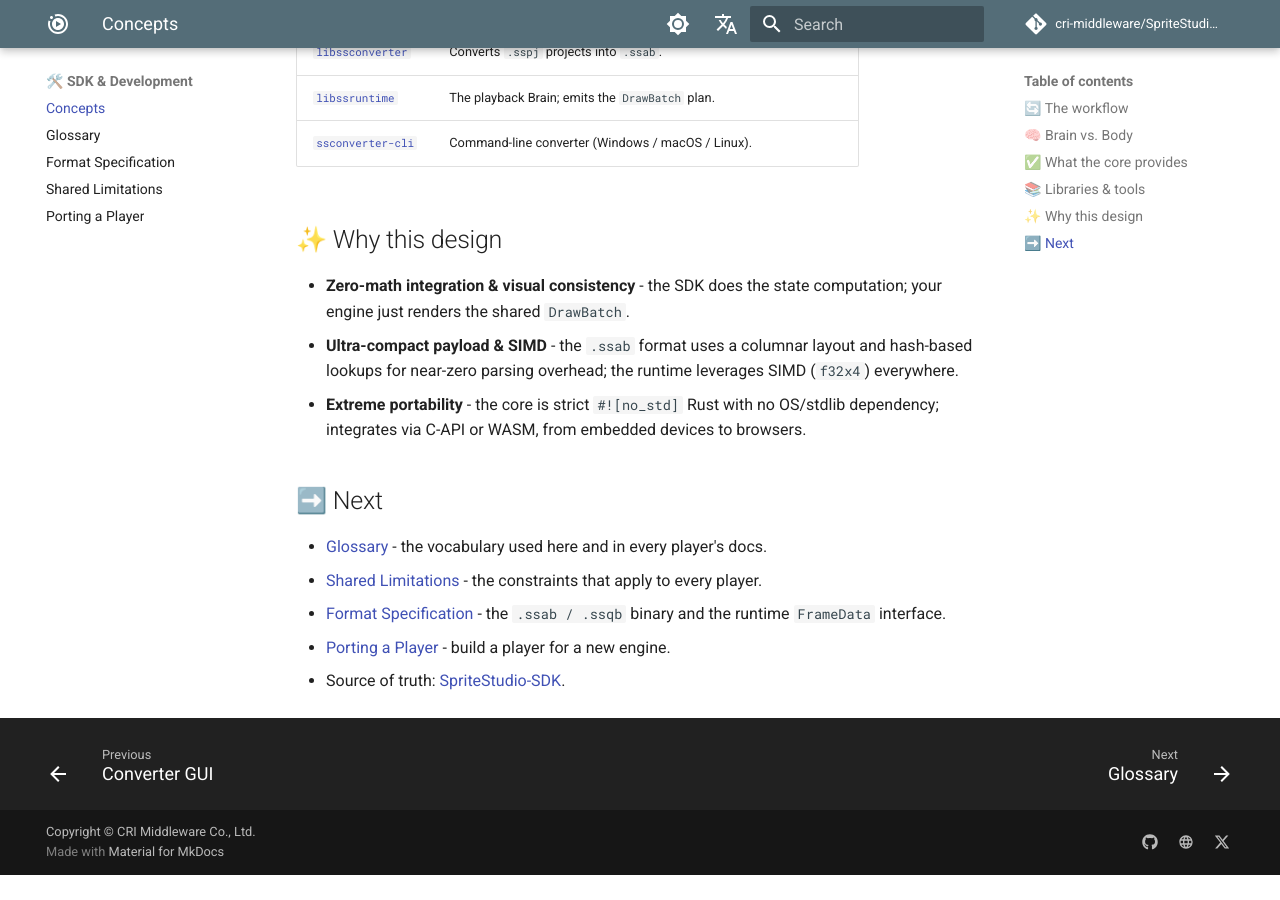
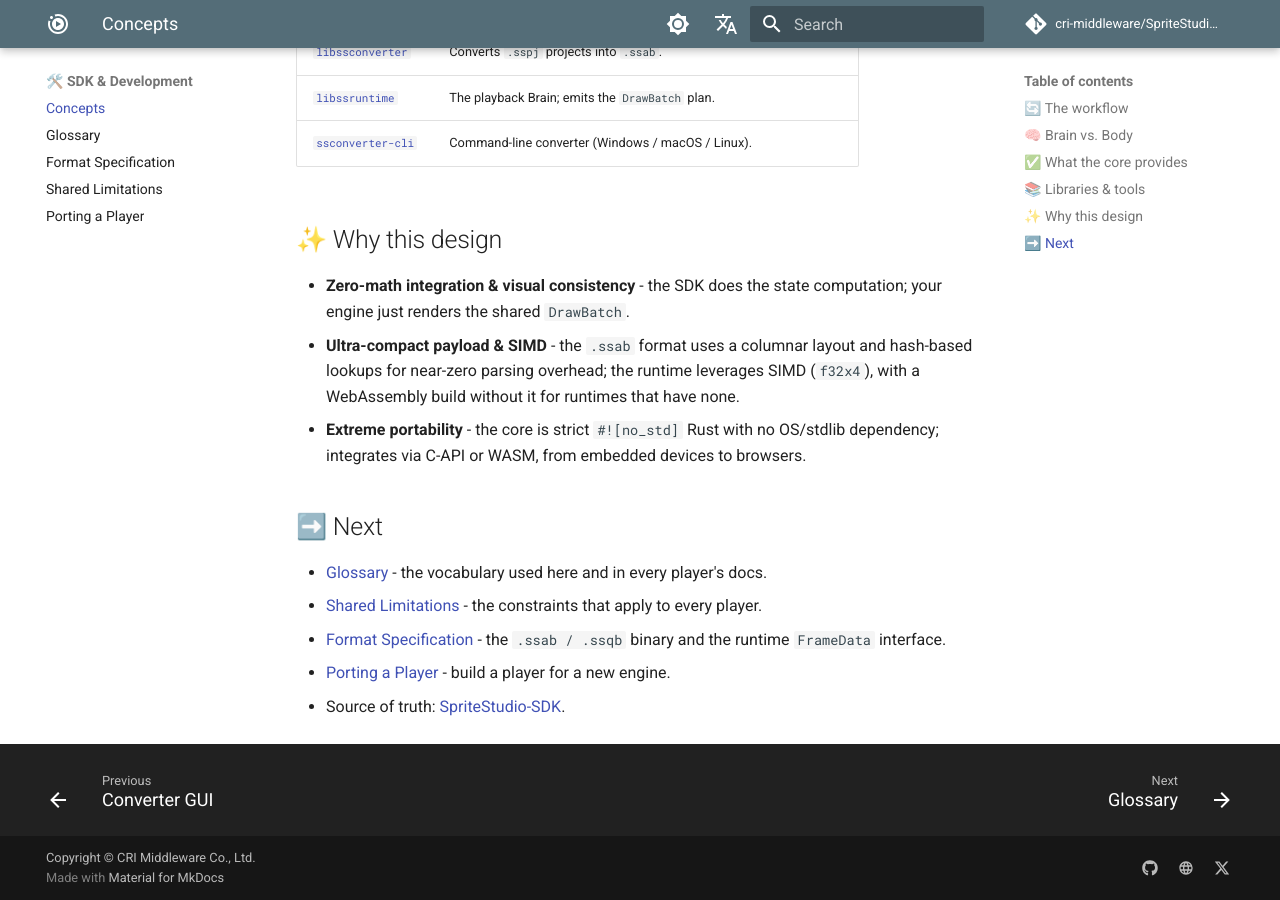
Before and after one commit to cri-middleware/SpriteStudio-Docs, an MkDocs documentation site: the page built from docs/en/sdk/concepts.md, in a window 1280 px wide and 900 px high, scrolled down 1885 px. Built offline with MkDocs 1.6.1 and Material for MkDocs 9.7.7, drawn with Linux system fonts in a browser that asks for light colours; comment, search, counter and statistics services are not loaded; before the commit the page ends 2760 px from its top, so only the background shows below that.

Commit message:
docs: concepts says a WebAssembly build without SIMD exists
The SDK's release ships runtime-web-nosimd beside the SIMD build, so
"SIMD everywhere" overstated it.

```diff
--- a/docs/en/sdk/concepts.md
+++ b/docs/en/sdk/concepts.md
@@ -85,7 +85,8 @@ Because every official player evaluates animations with `libssruntime`, this fea
 - **Zero-math integration & visual consistency** - the SDK does the state computation; your
   engine just renders the shared `DrawBatch`.
 - **Ultra-compact payload & SIMD** - the `.ssab` format uses a columnar layout and hash-based
-  lookups for near-zero parsing overhead; the runtime leverages SIMD (`f32x4`) everywhere.
+  lookups for near-zero parsing overhead; the runtime leverages SIMD (`f32x4`), with a
+  WebAssembly build without it for runtimes that have none.
 - **Extreme portability** - the core is strict `#![no_std]` Rust with no OS/stdlib
   dependency; integrates via C-API or WASM, from embedded devices to browsers.
 
```
Also changed, not shown: docs/ja/sdk/concepts.md (+1 -1 lines).
